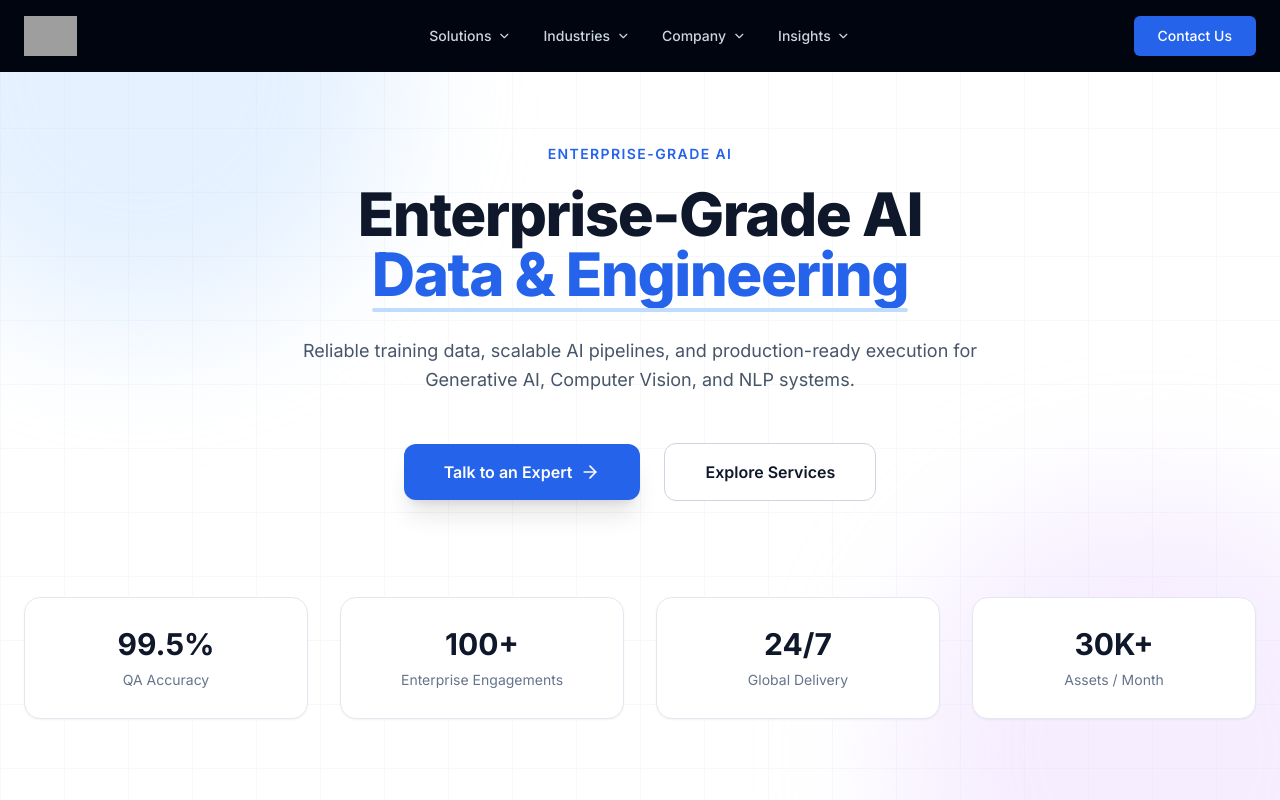
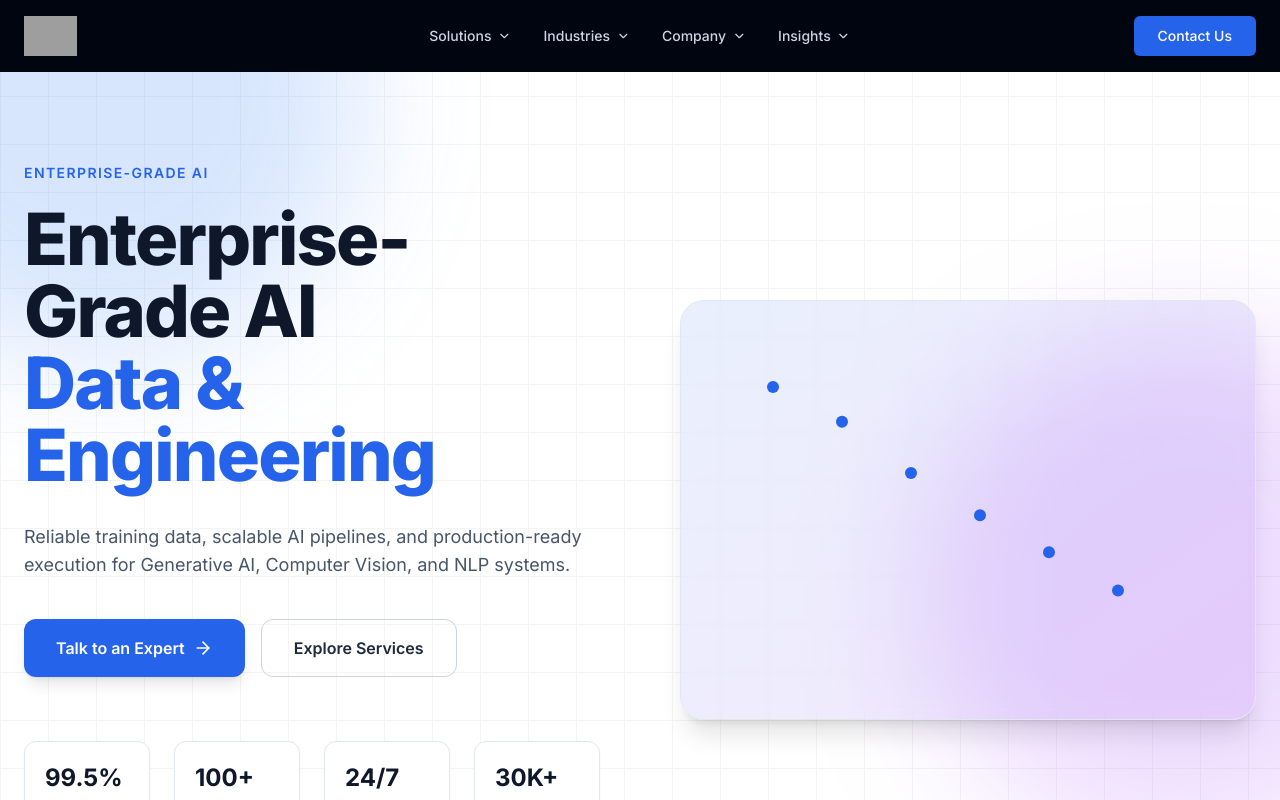
Before and after one commit to deepanshusaxena2127-commits/millenniumai-website, a React (Vite) app: page / in a window 1280 px wide. Built offline with nearby package versions, Linux system fonts and the light colour scheme; grey boxes are pictures that could not be loaded.

Commit message:
Update Hero.jsx

```diff
--- a/src/components/Hero.jsx
+++ b/src/components/Hero.jsx
@@ -5,109 +5,105 @@ import { Link } from "react-router-dom";
 export default function Hero() {
   return (
     <section className="relative overflow-hidden bg-white">
-
-      {/* ===== Animated background grid ===== */}
-      <div className="absolute inset-0 bg-[linear-gradient(to_right,#e5e7eb_1px,transparent_1px),linear-gradient(to_bottom,#e5e7eb_1px,transparent_1px)] bg-[size:64px_64px] opacity-[0.25]" />
-
-      {/* ===== Animated gradient orbs ===== */}
-      <motion.div
-        animate={{ x: [0, 60, 0], y: [0, -40, 0] }}
-        transition={{ duration: 18, repeat: Infinity, ease: "easeInOut" }}
-        className="absolute -top-40 -left-40 h-[520px] w-[520px] rounded-full bg-blue-200/40 blur-3xl"
-      />
-      <motion.div
-        animate={{ x: [0, -60, 0], y: [0, 40, 0] }}
-        transition={{ duration: 22, repeat: Infinity, ease: "easeInOut" }}
-        className="absolute -bottom-40 -right-40 h-[520px] w-[520px] rounded-full bg-purple-200/40 blur-3xl"
+      {/* BACKGROUND GRID */}
+      <div
+        className="absolute inset-0 opacity-[0.04]"
+        style={{
+          backgroundImage:
+            "linear-gradient(to right, #000 1px, transparent 1px), linear-gradient(to bottom, #000 1px, transparent 1px)",
+          backgroundSize: "48px 48px",
+        }}
       />
 
-      {/* ===== Content ===== */}
-      <div className="relative mx-auto max-w-7xl px-6 pt-36 pb-28">
+      {/* GRADIENT ORBS */}
+      <div className="absolute -top-40 -left-40 w-[520px] h-[520px] bg-blue-500/20 rounded-full blur-3xl" />
+      <div className="absolute top-1/3 -right-40 w-[520px] h-[520px] bg-purple-500/20 rounded-full blur-3xl" />
 
-        {/* Eyebrow */}
-        <motion.p
-          initial={{ opacity: 0, y: 6 }}
+      <div className="relative max-w-7xl mx-auto px-6 pt-40 pb-32 grid grid-cols-1 lg:grid-cols-2 gap-20 items-center">
+
+        {/* LEFT CONTENT */}
+        <motion.div
+          initial={{ opacity: 0, y: 40 }}
           animate={{ opacity: 1, y: 0 }}
-          transition={{ duration: 0.4 }}
-          className="text-center mb-5 text-sm font-semibold tracking-widest uppercase text-blue-600"
+          transition={{ duration: 0.7 }}
         >
+          <span className="inline-block mb-5 text-sm font-semibold tracking-widest text-blue-600 uppercase">
             Enterprise-Grade AI
-        </motion.p>
+          </span>
 
-        {/* Heading */}
-        <motion.h1
-          initial={{ opacity: 0, y: 20 }}
-          animate={{ opacity: 1, y: 0 }}
-          transition={{ duration: 0.6 }}
-          className="mx-auto max-w-5xl text-center text-4xl sm:text-5xl md:text-6xl font-extrabold tracking-tight text-slate-900"
-        >
+          <h1 className="text-5xl md:text-6xl xl:text-7xl font-extrabold leading-tight text-slate-900">
             Enterprise-Grade AI{" "}
-          <span className="relative inline-block text-blue-600">
-            Data & Engineering
-            <span className="absolute -bottom-2 left-0 h-1 w-full bg-blue-200 rounded-full" />
-          </span>
-        </motion.h1>
+            <span className="block text-blue-600">Data & Engineering</span>
+          </h1>
 
-        {/* Description */}
-        <motion.p
-          initial={{ opacity: 0, y: 16 }}
-          animate={{ opacity: 1, y: 0 }}
-          transition={{ duration: 0.6, delay: 0.1 }}
-          className="mx-auto mt-8 max-w-3xl text-center text-lg text-slate-600 leading-relaxed"
-        >
+          <p className="mt-8 max-w-xl text-lg text-slate-600">
             Reliable training data, scalable AI pipelines, and production-ready
             execution for Generative AI, Computer Vision, and NLP systems.
-        </motion.p>
+          </p>
 
-        {/* CTAs */}
-        <motion.div
-          initial={{ opacity: 0, y: 16 }}
-          animate={{ opacity: 1, y: 0 }}
-          transition={{ duration: 0.6, delay: 0.2 }}
-          className="mt-12 flex flex-col sm:flex-row items-center justify-center gap-6"
-        >
+          {/* CTA */}
+          <div className="mt-10 flex flex-wrap gap-4">
             <Link
               to="/contact"
-            className="inline-flex items-center gap-2 rounded-xl bg-blue-600 px-10 py-4 text-base font-semibold text-white shadow-xl hover:bg-blue-500 transition"
+              className="inline-flex items-center gap-2 px-8 py-4 rounded-xl bg-blue-600 text-white font-semibold shadow-lg hover:bg-blue-500 transition"
             >
-            Talk to an Expert
-            <ArrowRight className="h-5 w-5" />
+              Talk to an Expert <ArrowRight className="w-5 h-5" />
             </Link>
 
             <Link
-            to="/services"
-            className="inline-flex items-center gap-2 rounded-xl border border-slate-300 bg-white px-10 py-4 text-base font-semibold text-slate-900 hover:bg-slate-50 transition"
+              to="/solutions"
+              className="inline-flex items-center px-8 py-4 rounded-xl border border-slate-300 font-semibold text-slate-800 hover:bg-slate-50 transition"
             >
               Explore Services
             </Link>
+          </div>
+
+          {/* STATS */}
+          <div className="mt-16 grid grid-cols-2 sm:grid-cols-4 gap-6">
+            {[
+              ["99.5%", "QA Accuracy"],
+              ["100+", "Enterprise Engagements"],
+              ["24/7", "Global Delivery"],
+              ["30K+", "Assets / Month"],
+            ].map(([value, label]) => (
+              <div
+                key={label}
+                className="rounded-xl border border-slate-200 bg-white p-5 shadow-sm"
+              >
+                <p className="text-2xl font-bold text-slate-900">{value}</p>
+                <p className="text-sm text-slate-500 mt-1">{label}</p>
+              </div>
+            ))}
+          </div>
         </motion.div>
 
-        {/* Stats */}
+        {/* RIGHT VISUAL SYSTEM */}
         <motion.div
-          initial={{ opacity: 0 }}
-          animate={{ opacity: 1 }}
-          transition={{ duration: 0.8, delay: 0.3 }}
-          className="mt-24 grid grid-cols-1 sm:grid-cols-2 lg:grid-cols-4 gap-8"
+          initial={{ opacity: 0, scale: 0.9 }}
+          animate={{ opacity: 1, scale: 1 }}
+          transition={{ duration: 0.8, delay: 0.2 }}
+          className="relative hidden lg:block"
         >
-          {[
-            { value: "99.5%", label: "QA Accuracy" },
-            { value: "100+", label: "Enterprise Engagements" },
-            { value: "24/7", label: "Global Delivery" },
-            { value: "30K+", label: "Assets / Month" },
-          ].map((stat) => (
-            <motion.div
-              key={stat.label}
-              whileHover={{ y: -6 }}
-              className="rounded-2xl border border-slate-200 bg-white px-6 py-7 text-center shadow-sm hover:shadow-md transition"
-            >
-              <p className="text-3xl font-bold text-slate-900">
-                {stat.value}
-              </p>
-              <p className="mt-2 text-sm text-slate-500">
-                {stat.label}
-              </p>
-            </motion.div>
+          <div className="relative w-full h-[420px] rounded-3xl bg-gradient-to-br from-blue-600/10 to-purple-600/10 border border-slate-200 shadow-xl backdrop-blur">
+
+            {/* FLOATING NODES */}
+            {[...Array(6)].map((_, i) => (
+              <motion.span
+                key={i}
+                className="absolute w-3 h-3 rounded-full bg-blue-600"
+                style={{
+                  top: `${20 + i * 10}%`,
+                  left: `${15 + i * 12}%`,
+                }}
+                animate={{ y: [0, -12, 0] }}
+                transition={{
+                  duration: 3 + i,
+                  repeat: Infinity,
+                  ease: "easeInOut",
+                }}
+              />
             ))}
+          </div>
         </motion.div>
 
       </div>
```
Lines whose indentation alone changed are shown as unchanged.
